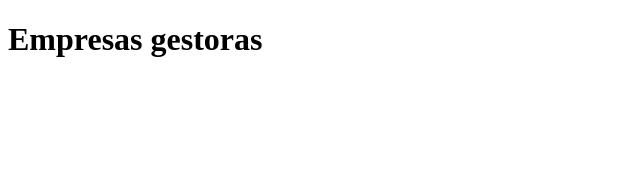
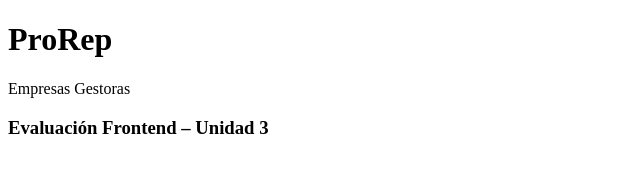
Before and after one commit to YaritzaCid/fe-u3, a plain HTML site: page index.html in a window 1280 px wide. Shown: the whole page, without its empty margins (0-640 px from the left). Drawn offline with Linux system fonts and the light colour scheme.

Commit message:
ajuste en el index

```diff
--- a/index.html
+++ b/index.html
@@ -6,6 +6,17 @@
     <title>ProREP</title>
 </head>
 <body>
-    <h1>Empresas gestoras</h1>
+  <header>
+      <h1>ProRep</h1>
+      <p>Empresas Gestoras</p>
+  </header>
+
+  <section>
+
+  </section>
+
+ <footer>
+    <h3>Evaluación Frontend – Unidad 3</h3>
+</footer>
 </body>
 </html>
```
